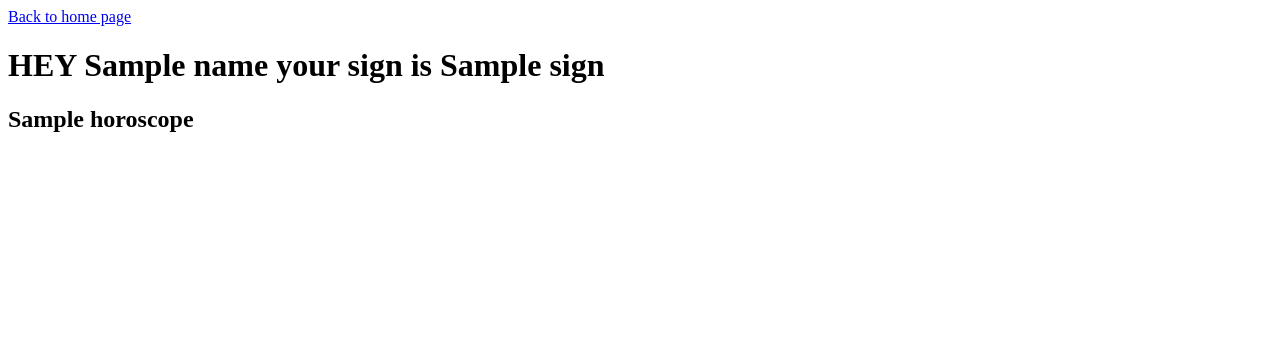
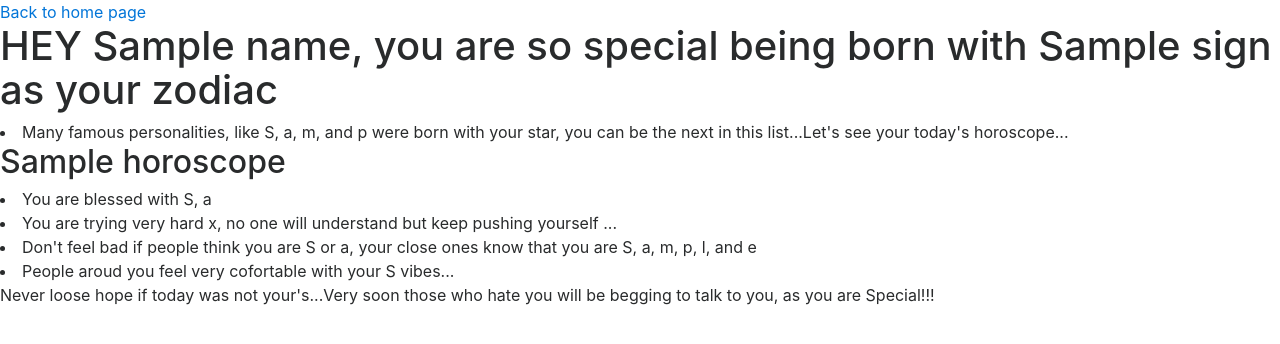
Before and after one commit to hardikbajaj/luck, a Node server app: template views/dest.ejs in a window 1280 px wide. Shown: the top 344 px of the page. Run offline with Node 20, Linux system fonts and the light colour scheme; the template is opened without the code that fills it: most values are stand-ins (such as "Sample title", 1, 10 or a date in 2020); some libraries are stand-ins or nearby versions.

Commit message:
Only styling left

```diff
--- a/app.js
+++ b/app.js
@@ -8,12 +8,53 @@ app.get("/",function(req,res){
 	res.render("home.ejs");
 });
 var sign,name,horoscope;
+var info={};
 
-app.get("/lucky",function (req,res) {
+app.get("/lucky",function(req,res,next){
+	var id="http://ohmanda.com/api/horoscope/"+sign;
+	if(sign){
+		request(id ,function(err,respo,body){
+		if(!err && respo.statusCode==200)
+			{
+				var data=JSON.parse(body);
+				//console.log(data["horoscope"]);
+				horoscope=data["horoscope"];
+				// Now it contains the horoscope...
+				next();
+
+
+ 			}
+ 		});
+	}
+	else
+		res.redirect("/");
+
+
+},function(req,res,next){
+	id="https://zodiacal.herokuapp.com/"+sign;
+	if(sign){
+		request(id ,function(err,respo,body){
+		if(!err && respo.statusCode==200)
+			{
+				var data=JSON.parse(body);
+				info=data;
+				// Now it contains the horoscope...
+				next();
+
+
+ 			}
+ 		});
+	}
+	else
+		res.redirect("/");
+
+},function (req,res) {
+	//console.log(info);
 	res.render("dest.ejs",{
  				sign:sign,
  				name:name,
- 				horoscope:horoscope
+ 				horoscope:horoscope,
+ 				info:info
  				});
 
 });
@@ -56,30 +97,13 @@ app.get("*",function(req,res){
  	if((m==2 && d>=19) || (m==3 && d<=20))
  		sign="pisces";
  	name=req.body.name;
- 	var id="http://ohmanda.com/api/horoscope/"+sign;
-	if(sign){
-		request(id ,function(err,respo,body){
-		if(!err && respo.statusCode==200)
-			{
-				var data=JSON.parse(body);
-				console.log(data["horoscope"]);
-				horoscope=data["horoscope"];
-				// Now it contains the horoscope...
 
-
- 			}
- 		});
-	}
-	else{
-		res.redirect("/");
-		flag=0;
-	}
-	if(flag)
  		res.redirect("/lucky");
 
 
  })
 
+
 app.listen(3000,function(){
 	console.log("Connected to port 3000");
 });
--- a/views/dest.ejs
+++ b/views/dest.ejs
@@ -1,14 +1,33 @@
 <!DOCTYPE html>
 <html>
 <head>
+	<meta charset="utf-8">
+    <meta name="viewport" content="width=device-width, initial-scale=1, shrink-to-fit=no">
+
+	<link rel="stylesheet" href="https://maxcdn.bootstrapcdn.com/bootstrap/4.0.0-alpha.6/css/bootstrap.min.css" integrity="sha384-rwoIResjU2yc3z8GV/NPeZWAv56rSmLldC3R/AZzGRnGxQQKnKkoFVhFQhNUwEyJ" crossorigin="anonymous">
 	<title>Your Page</title>
 
 </head>
 <body>
 	<a href="/">Back to home page</a>
 
-	<h1> HEY <%=name%> your sign is <%=sign%></h1>
+	<h1> HEY <%=name%>, you are so special being born with <%=sign%> as your zodiac</h1>
+	<li> Many famous personalities, like <%=info[0]["famous_people"][0]%>, <%=info[0]["famous_people"][1]%>, <%=info[0]["famous_people"][2]%>, and <%=info[0]["famous_people"][3]%> were born with your star, you can be the next in this list...Let's see your today's horoscope...
+
 	<h2> <%= horoscope %></h2>
 
+	<li> You are blessed with <%=info[0]["how_to_spot"][0] %>, <%=info[0]["how_to_spot"][1] %>
+	<li>You are trying very hard <%=info[0]["secret_wish"][0] %>, no one will understand but keep pushing yourself ...
+	<li>Don't feel bad if people think you are <%=info[0]["bad_traits"][0] %> or <%=info[0]["bad_traits"][1] %>, your close ones know that you are <% for(var i=0;i<info[0]["good_traits"].length-1;i++)
+		{%>
+			<%=info[0]["good_traits"][i]+', '%>
+		<%}%>
+		and <%=info[0]["good_traits"][i]%>
+	<li>People aroud you feel very cofortable with your <%=info[0]["vibe"][0]%> vibes...<br>
+	Never loose hope if today was not your's...Very soon those who hate you will be begging to talk to you, as you are Special!!!
+
+<script src="https://code.jquery.com/jquery-3.1.1.slim.min.js" integrity="sha384-A7FZj7v+d/sdmMqp/nOQwliLvUsJfDHW+k9Omg/a/EheAdgtzNs3hpfag6Ed950n" crossorigin="anonymous"></script>
+<script src="https://cdnjs.cloudflare.com/ajax/libs/tether/1.4.0/js/tether.min.js" integrity="sha384-DztdAPBWPRXSA/3eYEEUWrWCy7G5KFbe8fFjk5JAIxUYHKkDx6Qin1DkWx51bBrb" crossorigin="anonymous"></script>
+<script src="https://maxcdn.bootstrapcdn.com/bootstrap/4.0.0-alpha.6/js/bootstrap.min.js" integrity="sha384-vBWWzlZJ8ea9aCX4pEW3rVHjgjt7zpkNpZk+02D9phzyeVkE+jo0ieGizqPLForn" crossorigin="anonymous"></script>
 </body>
 </html>
```
Also changed, not shown: views/home.ejs (+16 -5 lines).
